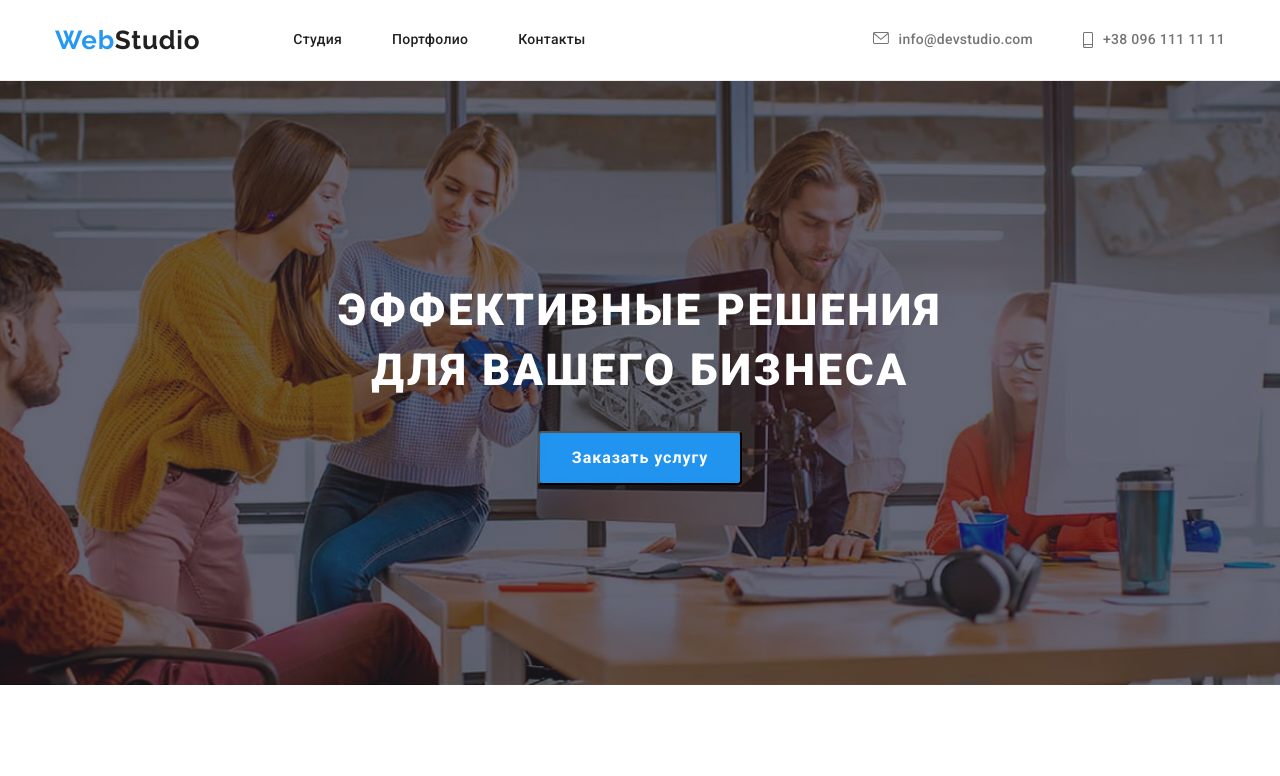
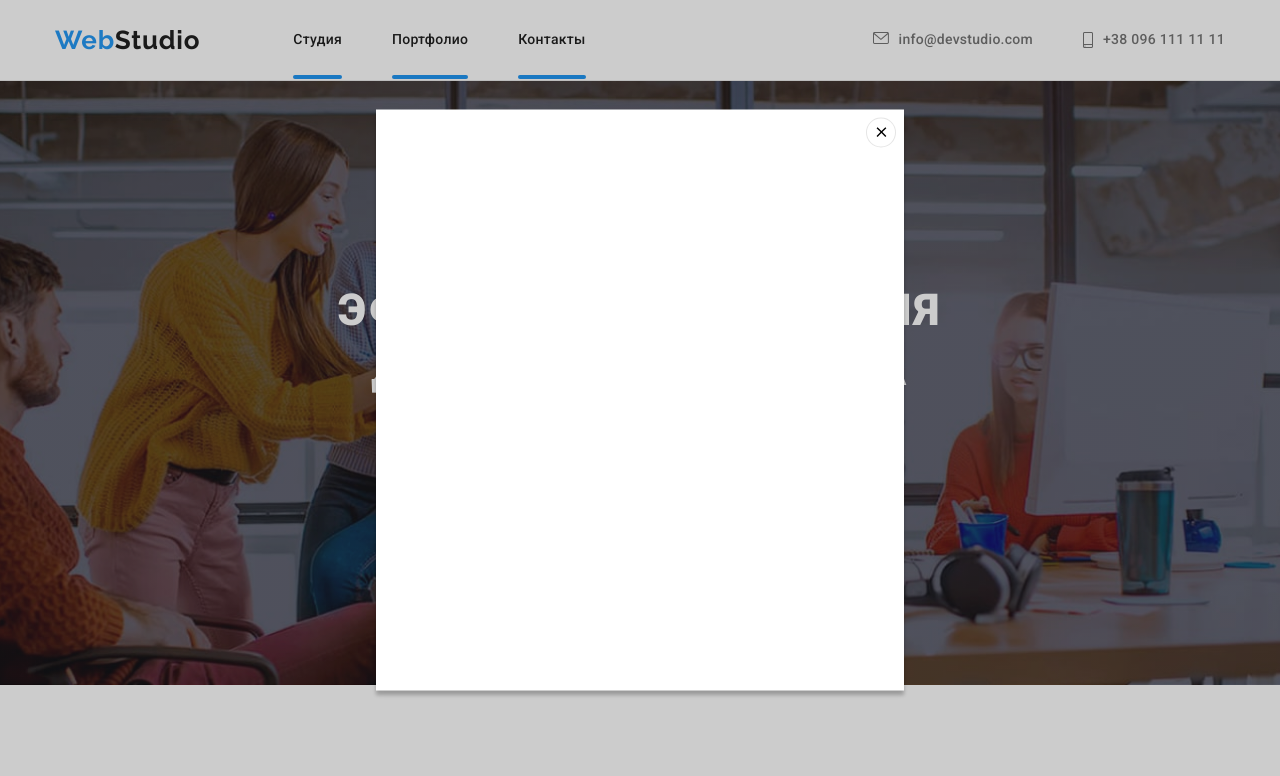
Before and after one commit to vadym-loik/goit-markup-hw-05, a plain HTML site: page index.html in a window 1280 px wide. Both pictures are taken after a click on the button "Заказать услугу". Shown: the top 776 px of the page. Drawn offline with nearby package versions, Linux system fonts and the light colour scheme.

Commit message:
Update styles.css

```diff
--- a/css/styles.css
+++ b/css/styles.css
@@ -147,6 +147,18 @@ img {
 .header-link {
   padding-top: 32px;
   padding-bottom: 32px;
+  position: relative;
+}
+
+.header-link::after {
+  content: '';
+  display: block;
+  background: #2196f3;
+  height: 4px;
+  border-radius: 2px;
+  bottom: 0;
+  width: 100%;
+  position: absolute;
 }
 
 .header-mail,
@@ -311,6 +323,28 @@ img {
   margin-right: 30px;
 }
 
+.activity-item {
+  position: relative;
+}
+
+.activity-description {
+  font-family: Roboto;
+  font-weight: 700;
+  font-size: 14px;
+  line-height: calc(16 / 14);
+  text-align: center;
+  letter-spacing: 0.03em;
+  text-transform: uppercase;
+
+  color: var(--primary-white-color);
+
+  position: absolute;
+  bottom: 0;
+  width: 100%;
+  height: 70px;
+  background: rgba(47, 48, 58, 0.8);
+  padding: 27px 82px;
+}
 /* -------------------TEAM---------------- */
 .team {
   background-color: #f5f4fa;
@@ -393,11 +427,13 @@ img {
 }
 
 .socials-link:hover,
-.socials-link:focus,
+.socials-link:focus {
+  background-color: var(--accent-color);
+}
+
 .socials-link:hover .socials-icon,
 .socials-link:focus .socials-icon {
   fill: #ffffff;
-  background-color: var(--accent-color);
 }
 
 /* --------------CLIENTS---------------- */
@@ -631,3 +667,49 @@ img {
   padding: 20px 24px;
   border: 1px solid #eeeeee;
 }
+
+/* --------------MODAL-WINDOW---------- */
+
+.backdrop {
+  position: fixed;
+  top: 0;
+  left: 0;
+  width: 100%;
+  height: 100%;
+  background-color: rgba(0, 0, 0, 0.2);
+}
+
+.backdrop.is-hidden {
+  opacity: 0;
+  pointer-events: none;
+}
+
+.modal {
+  position: absolute;
+  top: 50%;
+  left: 50%;
+  transform: translate(-50%, -50%);
+
+  min-width: 528px;
+  min-height: 581px;
+
+  background-color: var(--primary-white-color);
+  box-shadow: 0px 4px 4px rgba(0, 0, 0, 0.25);
+}
+
+.modal-btn {
+  position: absolute;
+  top: 8px;
+  right: 8px;
+
+  display: flex;
+  align-items: center;
+  justify-content: center;
+
+  box-sizing: border-box;
+  height: 30px;
+  width: 30px;
+  border-radius: 50%;
+  border: 1px solid rgba(0, 0, 0, 0.1);
+  background-color: var(--primary-white-color);
+}
```
